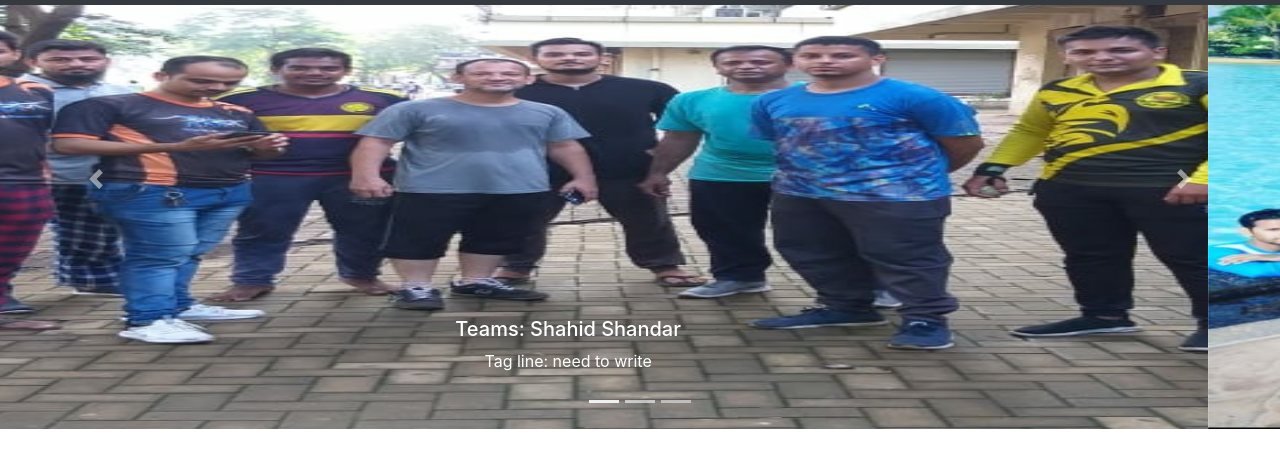
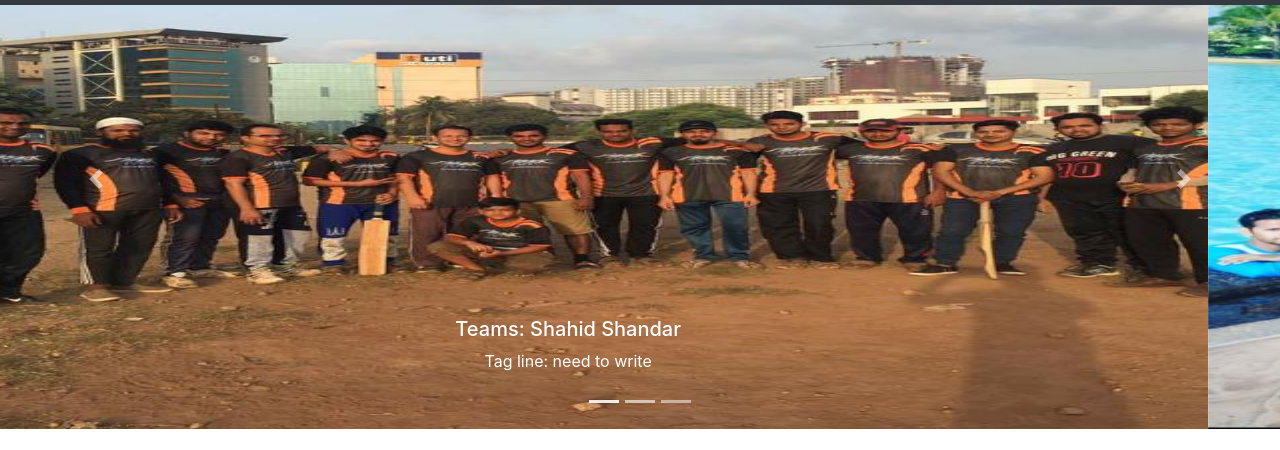
Before and after one commit to sajid983356/victorySports, a plain HTML site: page index.html in a window 1280 px wide. Shown: the part 71-521 px from the top of the page. Drawn offline with nearby package versions, Linux system fonts and the light colour scheme.

Commit message:
first commits c

```diff
--- a/index.html
+++ b/index.html
@@ -79,7 +79,7 @@
         </ol>
         <div class="carousel-inner">
             <div class="carousel-item active">
-                <img src="banner1.jpeg" class="d-block w-100" height="500" alt="...">
+                <img src="cricketGroup.jpeg" class="d-block w-100" height="500" alt="...">
                 <div class="carousel-caption d-none d-md-block">
                     <h5>Teams: Shahid Shandar</h5>
                     <p>Tag line: need to write</p>
```
Also changed, not shown: cricketGroup.jpeg (added).
